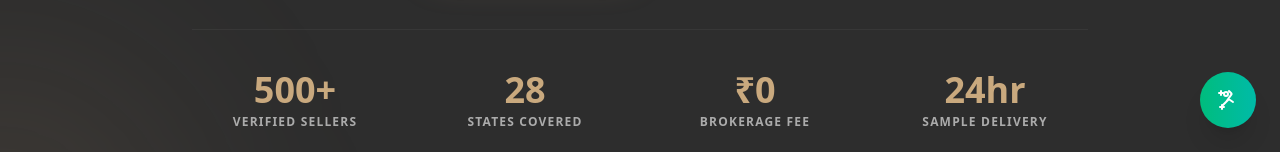
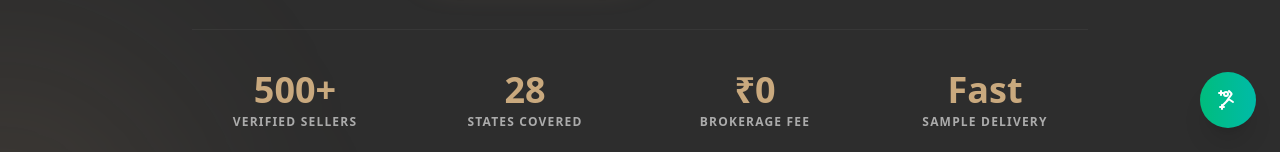
Before and after one commit to kvRathore-star/Stonetrade, a Next.js app: page / in a window 1280 px wide. Shown: the part 648-800 px from the top of the page. Built offline with nearby package versions, Linux system fonts and the light colour scheme; a web font is replaced by a local one.

Commit message:
🔧 Polish: Remove specific price/time constraints from Sample Order copy

```diff
--- a/components/pages/HomePage.tsx
+++ b/components/pages/HomePage.tsx
@@ -74,7 +74,7 @@ const HomePage: React.FC<HomePageProps> = ({ navigateTo }) => {
                             <p className="text-[10px] lg:text-xs uppercase tracking-widest font-bold opacity-60">Brokerage Fee</p>
                         </div>
                         <div className="space-y-1">
-                            <p className="text-3xl lg:text-4xl font-black text-stone-accent">24hr</p>
+                            <p className="text-3xl lg:text-4xl font-black text-stone-accent">Fast</p>
                             <p className="text-[10px] lg:text-xs uppercase tracking-widest font-bold opacity-60">Sample Delivery</p>
                         </div>
                     </div>
@@ -157,7 +157,7 @@ const HomePage: React.FC<HomePageProps> = ({ navigateTo }) => {
                     <div className="grid grid-cols-1 md:grid-cols-2 lg:grid-cols-4 gap-8 lg:gap-10 relative z-10 px-4">
                         {[
                             { step: '01', title: 'Browse & Compare', desc: 'Filter by stone type, origin, price. Compare up to 4 products side-by-side.', icon: '🔍' },
-                            { step: '02', title: 'Order Sample', desc: 'Get a physical sample delivered to your doorstep within 24 hours for ₹99.', icon: '📦' },
+                            { step: '02', title: 'Order Sample', desc: 'Get a physical sample delivered directly to your doorstep for architectural review.', icon: '📦' },
                             { step: '03', title: 'Place Bulk Order', desc: 'Buy directly from the manufacturer. GST invoiced, no brokerage.', icon: '🤝' },
                             { step: '04', title: 'Track & Receive', desc: 'Real-time tracking. Quality checked before dispatch. Easy returns if unsatisfied.', icon: '🚚' },
                         ].map((item) => (
```
